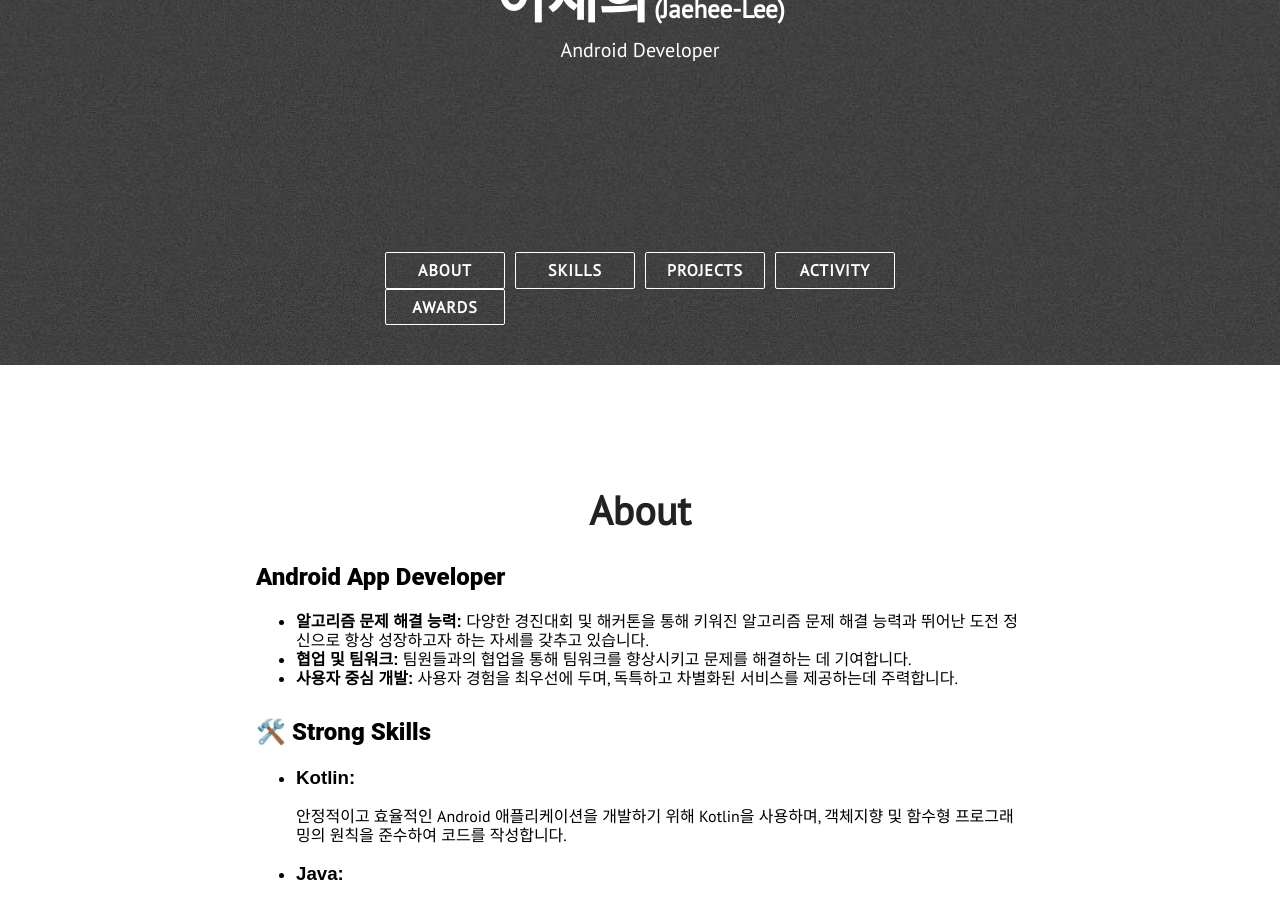
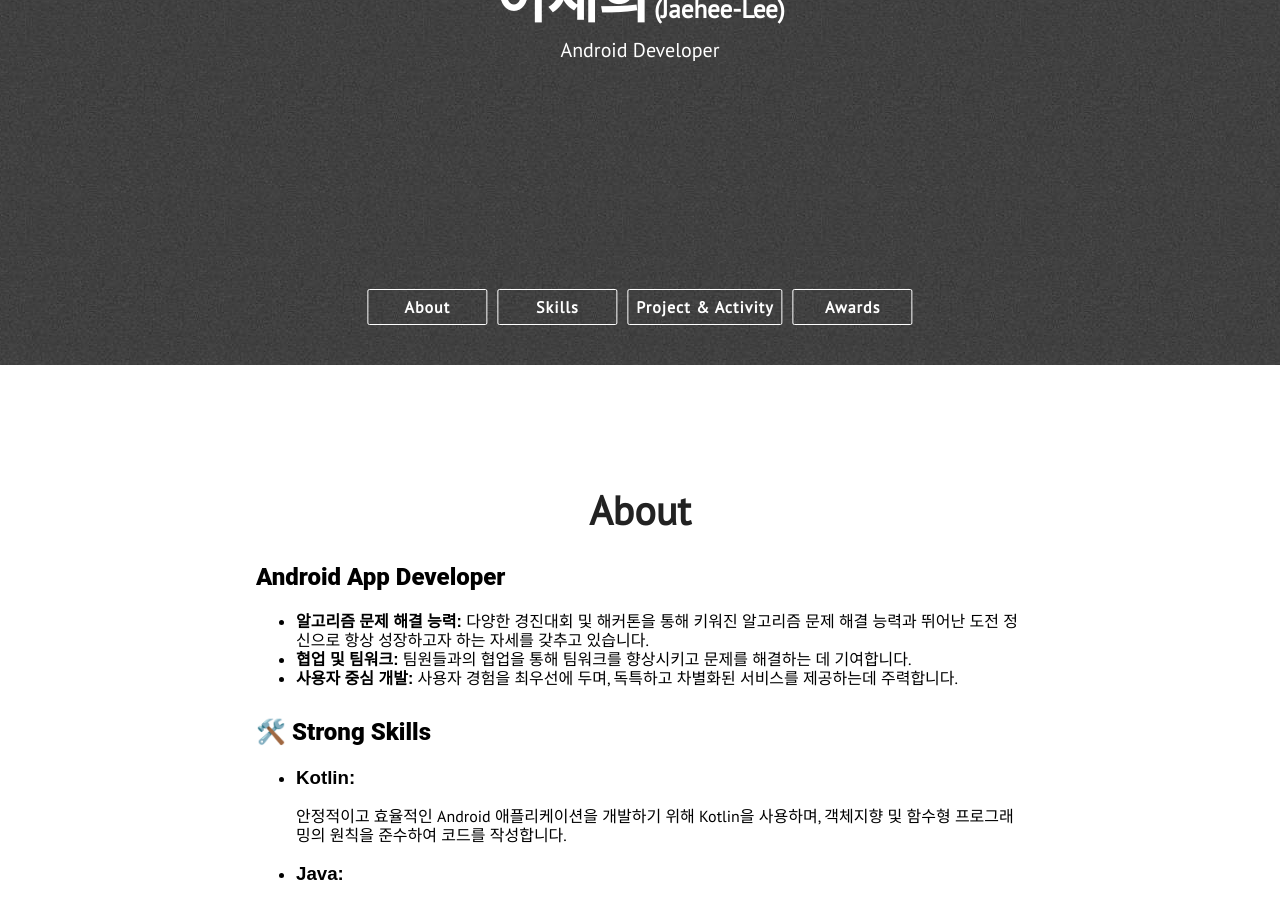
Before and after one commit to EJ-pro/EJ-pro.github.io, a Jekyll site: the page built from index.html, in a window 1280 px wide and 900 px high, scrolled down 535 px. Built offline with Jekyll 4.4.1, drawn with Linux system fonts in a browser that asks for light colours; nearby versions of some CDN libraries.

Commit message:
activity delete

```diff
--- a/_includes/activity.html
+++ /dev/null
@@ -1,21 +0,0 @@
-<div class="section-wrapper">
-    <section class="section activity" id="activity">
-        <div class="full-width">
-            <div class="section-heading" id="featured-activity-text">Activity</div>
-
-                <div class="activity-technologies">
-
-                    <a id="android" class="semi-transparent-button with-border white-button" onclick="selected('android')">Android</a>
-                    <a id="2" class="semi-transparent-button with-border white-button" onclick="selected('2')">2</a>
-                    <a id="3" class="semi-transparent-button with-border white-button" onclick="selected('3')">3</a>
-                    <a id="4" class="semi-transparent-button with-border white-button" onclick="selected('4')">4</a>
-                    <a id="5" class="semi-transparent-button with-border white-button" onclick="selected('5')">5</a>
-
-                </div>
-
-            <div class="activity-wrapper">
-            <!-- filled in by js -->
-            </div>
-        </div>
-    </section>
-</div>
--- a/_includes/nav.html
+++ b/_includes/nav.html
@@ -7,11 +7,10 @@
         <div class="head-name head-title animated" id="head-name" style="font-size: 25px;">(Jaehee-Lee)</div>
         <div class="head-punchline animated">Android Developer</div>
         <div class="head-menu-wrap">
-            <a class="semi-transparent-button with-border nav-links" href="#about">ABOUT</a>
-            <a class="semi-transparent-button with-border nav-links" href="#skills">SKILLS</a>
-            <a class="semi-transparent-button with-border nav-links" href="#projects">PROJECTS</a>
-            <a class="semi-transparent-button with-border nav-links" href="#activity">ACTIVITY</a>
-            <a class="semi-transparent-button with-border nav-links" href="#blog-posts">AWARDS</a>
+            <a class="semi-transparent-button with-border nav-links" href="#about">About</a>
+            <a class="semi-transparent-button with-border nav-links" href="#skills">Skills</a>
+            <a class="semi-transparent-button with-border nav-links" href="#projects">Project & Activity</a>
+            <a class="semi-transparent-button with-border nav-links" href="#blog-posts">Awards</a>
         </div>
     </div>
 </section>
--- a/_includes/scripts.html
+++ b/_includes/scripts.html
@@ -4,4 +4,3 @@
 <script src="vendor/js/flexibility.js"></script>
 <script src="assets/js/main.js"></script>
 <script src="assets/js/projects.js"></script>
-<script src="assets/js/activity.js"></script>
--- a/_layouts/default.html
+++ b/_layouts/default.html
@@ -13,10 +13,6 @@
 
     {% include projects.html %}
 
-    {% include background.html %}
-
-    {% include activity.html %}
-
     {% include blogs.html %}
 
     {% include extra.html %}
--- a/assets/js/activity.js
+++ /dev/null
@@ -1,73 +0,0 @@
-
-$(document).ready(() => {
-    render_activity('1');
-})
-
-
-let render_activity = (slug) => {
-    let activity_area = $('.activity-wrapper');
-
-    $('.white-button').removeClass('white-button-hover');
-    $(`#${slug}`).addClass('white-button-hover');
-
-    let activity_obj = [
-        {
-            image: 'assets/images/tiktok_logo.png',
-            link: 'https://tiktokmakeathon.info',
-            title: 'TikTok Make a Thon',
-            demo: 'https://tiktokmakeathon.info',
-            technologies: ['Android', 'HTML', 'JS', 'Firebase'],
-            description: "틱톡 메이커톤 홈페이지 및 관리 애플리케이션",
-            categories: ['1', 'webdev']
-        },
-    ]
-
-    let activity = [];
-    if(slug == '2') {
-        activity = activity_obj.map(activity_mapper);
-    }
-    else {
-        activity = activity_obj.filter(activity => activity.categories.includes(slug)).map(activity_mapper);
-    }
-    activity_area.hide().html(activity).fadeIn();
-}
-
-let activity_mapper = activity => {
-    return `
-        <div class="wrapper">
-
-            <div class="card radius shadowDepth1">
-
-                ${activity.image ?
-                    `<div class="card__image border-tlr-radius">
-                        <a href="${activity.link}">
-                            <img src="${activity.image}" alt="image" id="activity-image" class="border-tlr-radius">
-                        </a>
-                    </div>`
-                : ''}
-
-
-                <div class="card__content card__padding">
-
-                    <article class="card__article">
-                        <h2><a href="${activity.link}">${activity.title}</a></h2>
-
-                        <p class="paragraph-text-normal">${activity.description} ${activity.demo ? `<a href="${activity.demo}">Demo</a>` : ''}</p>
-                    </article>
-
-
-                    <div class="card__meta">
-                        ${activity.technologies.map(tech =>
-                            `<span class="activity-technology paragraph-text-normal">${tech}</span>`
-                        ).join('')}
-                    </div>
-
-                </div>
-            </div>
-        </div>
-    `
-}
-
-let selected = (slug) => {
-    render_activity(slug);
-}
```
